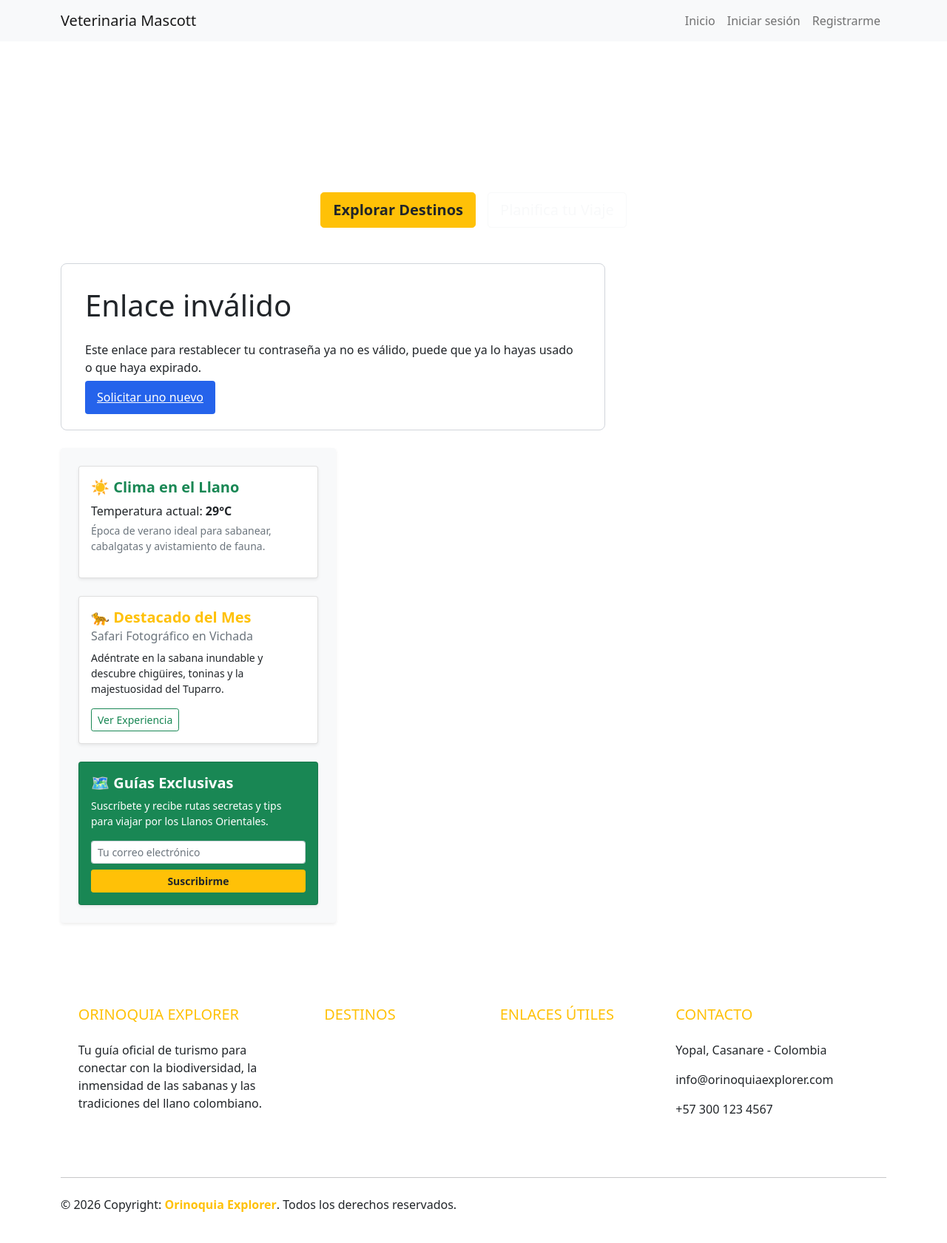
After one commit to camilo14garnica-ACT/Proyecto-final, a Django app: page /usuarios/recuperar-password/confirmar/1/1/ in a window 1280 px wide. The commit adds this page. Shown: the whole page at 74% size. Run offline with Django 5.2, Linux system fonts and the light colour scheme.

Commit message:
Implementa funcionalidades de gestión de usuarios, incluyendo inicio de sesión, recuperación de contraseña y cambio de contraseña, además de corregir errores en las plantillas y mejorar la estructura del código.

```diff
--- a/app/settings.py
+++ b/app/settings.py
@@ -133,3 +133,6 @@ MAILERS = {
         'BACKEND': 'django.core.mail.backends.console.EmailBackend',
     },
 }
+
+
+EMAIL_BACKEND = 'django.core.mail.backends.console.EmailBackend'
--- a/templates/partials/aside.html
+++ b/templates/partials/aside.html
@@ -1,4 +1,4 @@
-<! -- BARRA LATERAL -->
+<!-- BARRA LATERAL -->
 
 <aside class="sidebar p-4 bg-light rounded shadow-sm">
     <!-- Widget 1: Clima -->
--- a/templates/partials/footer.html
+++ b/templates/partials/footer.html
@@ -1,4 +1,4 @@
-<! -- PIE DE PAGINA -->
+<!-- PIE DE PAGINA -->
 
 <footer class="pt-5 pb-4">
     <div class="container text-center text-md-start">
--- a/templates/partials/header.html
+++ b/templates/partials/header.html
@@ -1,12 +1,21 @@
-<! -- ENCABEZADO -->
+<!-- ENCABEZADO -->
 
 <header class="hero-section text-white text-center">
-    <div class="container">
-        <h1 class="display-4 fw-bold mb-3">Descubre el Corazón Salvaje de la Orinoquia</h1>
-        <p class="lead mb-4">Sabanas infinitas, atardeceres mágicos, safaris llaneros y una cultura ancestral esperando por ti.</p>
-        <div class="d-flex justify-content-center gap-3">
-            <a href="#destinos" class="btn btn-warning btn-lg fw-bold text-dark">Explorar Destinos</a>
-            <a href="#experiencias" class="btn btn-outline-light btn-lg">Planifica tu Viaje</a>
-        </div>
+  <div class="container">
+    <h1 class="display-4 fw-bold mb-3">
+      Descubre el Corazón Salvaje de la Orinoquia
+    </h1>
+    <p class="lead mb-4">
+      Sabanas infinitas, atardeceres mágicos, safaris llaneros y una cultura
+      ancestral esperando por ti.
+    </p>
+    <div class="d-flex justify-content-center gap-3">
+      <a href="#destinos" class="btn btn-warning btn-lg fw-bold text-dark"
+        >Explorar Destinos</a
+      >
+      <a href="#experiencias" class="btn btn-outline-light btn-lg"
+        >Planifica tu Viaje</a
+      >
     </div>
+  </div>
 </header>
--- a/templates/partials/nav.html
+++ b/templates/partials/nav.html
@@ -1 +1,36 @@
-<! -- MENU DE NAVEGACION -->
+<!-- MENU DE NAVEGACION -->
+
+<!-- MENU DE NAVEGACION -->
+<nav class="navbar navbar-expand-lg navbar-light bg-light">
+    <div class="container">
+        <a class="navbar-brand" href="{% url 'inicio' %}">Veterinaria Mascott</a>
+
+        <button class="navbar-toggler" type="button" data-bs-toggle="collapse" data-bs-target="#navbarNav">
+            <span class="navbar-toggler-icon"></span>
+        </button>
+
+        <div class="collapse navbar-collapse" id="navbarNav">
+            <ul class="navbar-nav ms-auto">
+                <li class="nav-item">
+                    <a class="nav-link" href="{% url 'inicio' %}">Inicio</a>
+                </li>
+
+                {% if user.is_authenticated %}
+                    <li class="nav-item">
+                        <a class="nav-link" href="{% url 'mi_perfil' %}">Mi perfil</a>
+                    </li>
+                    <li class="nav-item">
+                        <a class="nav-link" href="{% url 'logout' %}">Cerrar sesión</a>
+                    </li>
+                {% else %}
+                    <li class="nav-item">
+                        <a class="nav-link" href="{% url 'login' %}">Iniciar sesión</a>
+                    </li>
+                    <li class="nav-item">
+                        <a class="nav-link" href="{% url 'crear_usuario' %}">Registrarme</a>
+                    </li>
+                {% endif %}
+            </ul>
+        </div>
+    </div>
+</nav>
--- a/usuarios/forms.py
+++ b/usuarios/forms.py
@@ -49,11 +49,11 @@ class CrearUsuarioForm(forms.ModelForm):
 class EditarPerfilForm(forms.ModelForm):
     class Meta:
         model = Usuario
-        fields =[
+        fields = [
             'first_name',
             'last_name',
             'email',
-            'Document_type',
-            'Number_document',
+            'Document_Type',
+            'Number_Document',
             'Date_of_birth',
         ]
--- a/usuarios/models.py
+++ b/usuarios/models.py
@@ -56,11 +56,11 @@ class Usuario(AbstractUser):
     def es_veterinario(self):
         return self.rol == self.Rol.VETERINARIO
 
-    def es_cliente(sefl):
-        return sefl.rol == sefl.Rol.CLIENTE
+    def es_cliente(self):
+        return self.rol == self.Rol.CLIENTE
 
     def es_admin(self):
         return self.rol == self.Rol.ADMIN
 
     def __str__(self):
-        return f"{self.first_name} {self-self.last_name}".strip() or self.username
+        return f"{self.first_name} {self.last_name}".strip() or self.username
--- a/usuarios/templates/usuarios/inicio.html
+++ b/usuarios/templates/usuarios/inicio.html
@@ -7,7 +7,7 @@
     {% if user.is_authenticated %}
         <p> hola, {{ user.first_name}} </p>
     {% else %}
-        <p>Por favor <a href="{% url 'login' %}">inicia sesión</a> o <a href="{% url 'crear_usuario' %}">regístrate</a></p>
+        <p>Hola, {{user.first_name}}</p>
     {% endif %}
 
 {% endblock usuarios_content %}
--- /dev/null
+++ b/usuarios/templates/usuarios/recuperar_password_confirmar.html
@@ -0,0 +1,18 @@
+{% extends "usuarios/base.html" %}
+{% block title %}Nueva contraseña{% endblock %}
+{% block usuarios_content %}
+  <section class="auth-card">
+    {% if validlink %}
+      <h1>Escribe tu nueva contraseña</h1>
+      <form method="post" class="auth-form">
+        {% csrf_token %}
+        {{ form.as_p }}
+        <button type="submit" class="button button-primary">Guardar nueva contraseña</button>
+      </form>
+    {% else %}
+      <h1>Enlace inválido</h1>
+      <p>Este enlace para restablecer tu contraseña ya no es válido, puede que ya lo hayas usado o que haya expirado.</p>
+      <a href="{% url 'password_reset' %}" class="button button-primary">Solicitar uno nuevo</a>
+    {% endif %}
+  </section>
+{% endblock usuarios_content %}
--- a/usuarios/urls.py
+++ b/usuarios/urls.py
@@ -1,16 +1,64 @@
 from django.urls import path
-from django.contrib.auth.views import LoginView
+from django.contrib.auth import views as auth_views
 from . import views
 
 urlpatterns = [
+    path('', views.inicio, name='inicio'),
     path('crear/', views.crear_usuario, name='crear_usuario'),
+    path('iniciar-sesion/', views.iniciar_sesion, name='login'),
+    path('logout/', views.cerrar_sesion, name='logout'),
+    path('perfil/', views.mi_perfil, name='mi_perfil'),
+
+    path('panel-admin/', views.panel_admin, name='panel_admin'),
+    path('panel-veterinario/', views.panel_veterinario, name='panel_veterinario'),
+
+    # cambiar contraseña estando logueado
     path(
-        'iniciar-sesion/',
-        LoginView.as_view(
-            template_name='usuarios/iniciar_sesion.html',
-            next_page='crear_usuario',
+        'perfil/cambiar-password/',
+        auth_views.PasswordChangeView.as_view(
+            template_name='usuarios/cambiar_password.html',
+            success_url='/usuarios/perfil/password-cambiado/'
         ),
-        name='iniciar_sesion',
+        name='cambiar_password',
     ),
-    path('perfil/', views.mi_perfil, name='mi_perfil'),
+    path(
+        'perfil/password-cambiado/',
+        auth_views.PasswordChangeDoneView.as_view(
+            template_name='usuarios/password_cambiado.html'
+        ),
+        name='password_change_done',
+    ),
+
+    # recuperar contraseña olvidada
+    path(
+        'recuperar-password/',
+        auth_views.PasswordResetView.as_view(
+            template_name='usuarios/recuperar_password.html',
+            email_template_name='usuarios/recuperar_password_email.html',
+            success_url='/usuarios/recuperar-password/enviado/'
+        ),
+        name='password_reset',
+    ),
+    path(
+        'recuperar-password/enviado/',
+        auth_views.PasswordResetDoneView.as_view(
+            template_name='usuarios/recuperar_password_enviado.html'
+        ),
+        name='password_reset_done',
+    ),
+    path(
+        'recuperar-password/confirmar/<uidb64>/<token>/',
+        auth_views.PasswordResetConfirmView.as_view(
+            template_name='usuarios/recuperar_password_confirmar.html',
+            success_url='/usuarios/recuperar-password/completo/'
+        ),
+        name='password_reset_confirm',
+    ),
+    path(
+        'recuperar-password/completo/',
+        auth_views.PasswordResetCompleteView.as_view(
+            template_name='usuarios/recuperar_password_completo.html'
+        ),
+        name='password_reset_complete',
+    ),
 ]
```
Also changed, not shown: usuarios/templates/usuarios/cambiar_password.html (added, +14 -0 lines), usuarios/templates/usuarios/iniciar_sesion.html (+10 -4 lines), usuarios/templates/usuarios/password_cambiado.html (added, +11 -0 lines), usuarios/templates/usuarios/recuperar_password.html (added, +15 -0 lines), usuarios/templates/usuarios/recuperar_password_completo.html (added, +8 -0 lines), usuarios/templates/usuarios/recuperar_password_email.html (added, +8 -0 lines), usuarios/templates/usuarios/recuperar_password_enviado.html (added, +8 -0 lines), usuarios/views.py (+22 -14 lines).
